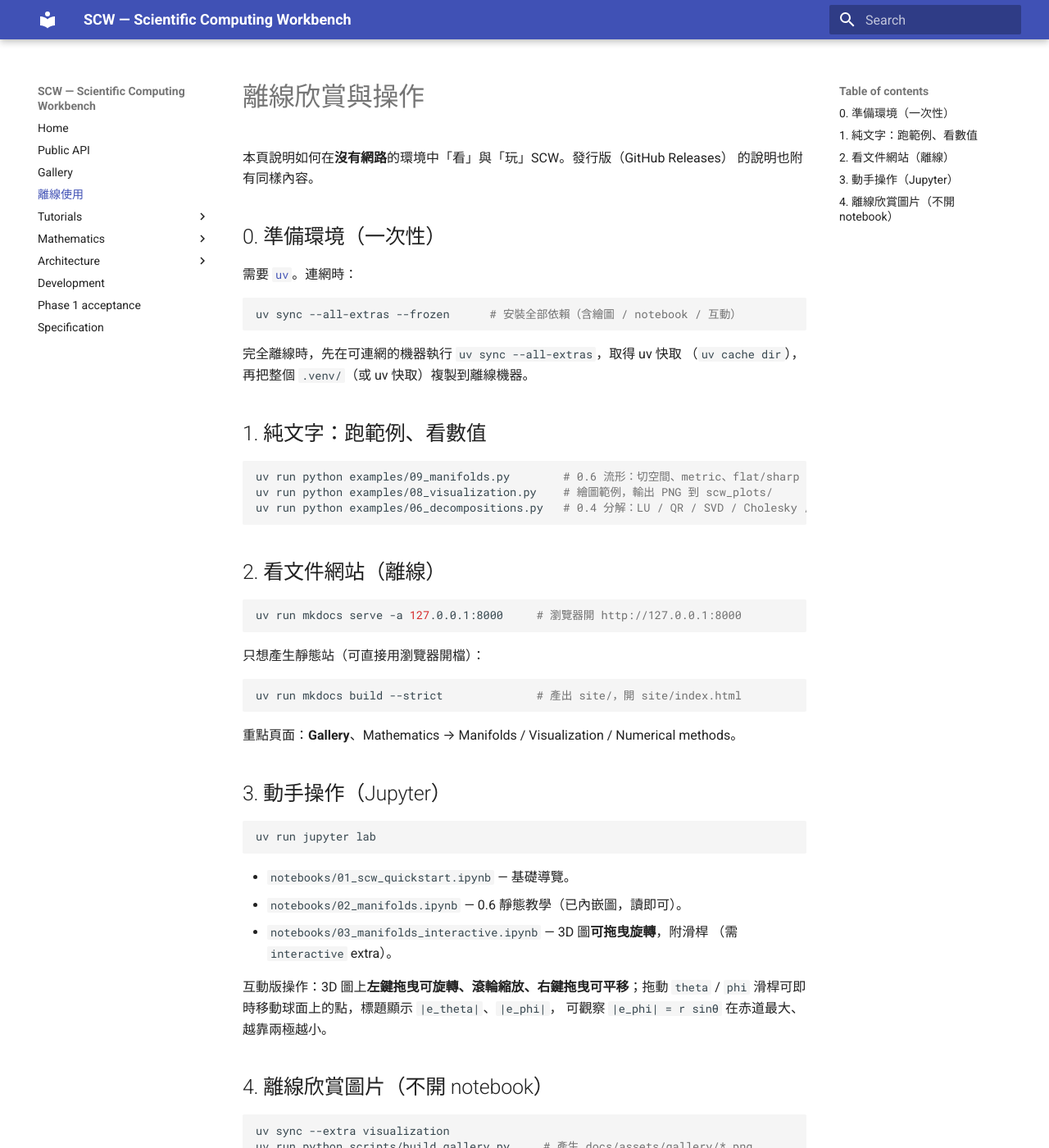
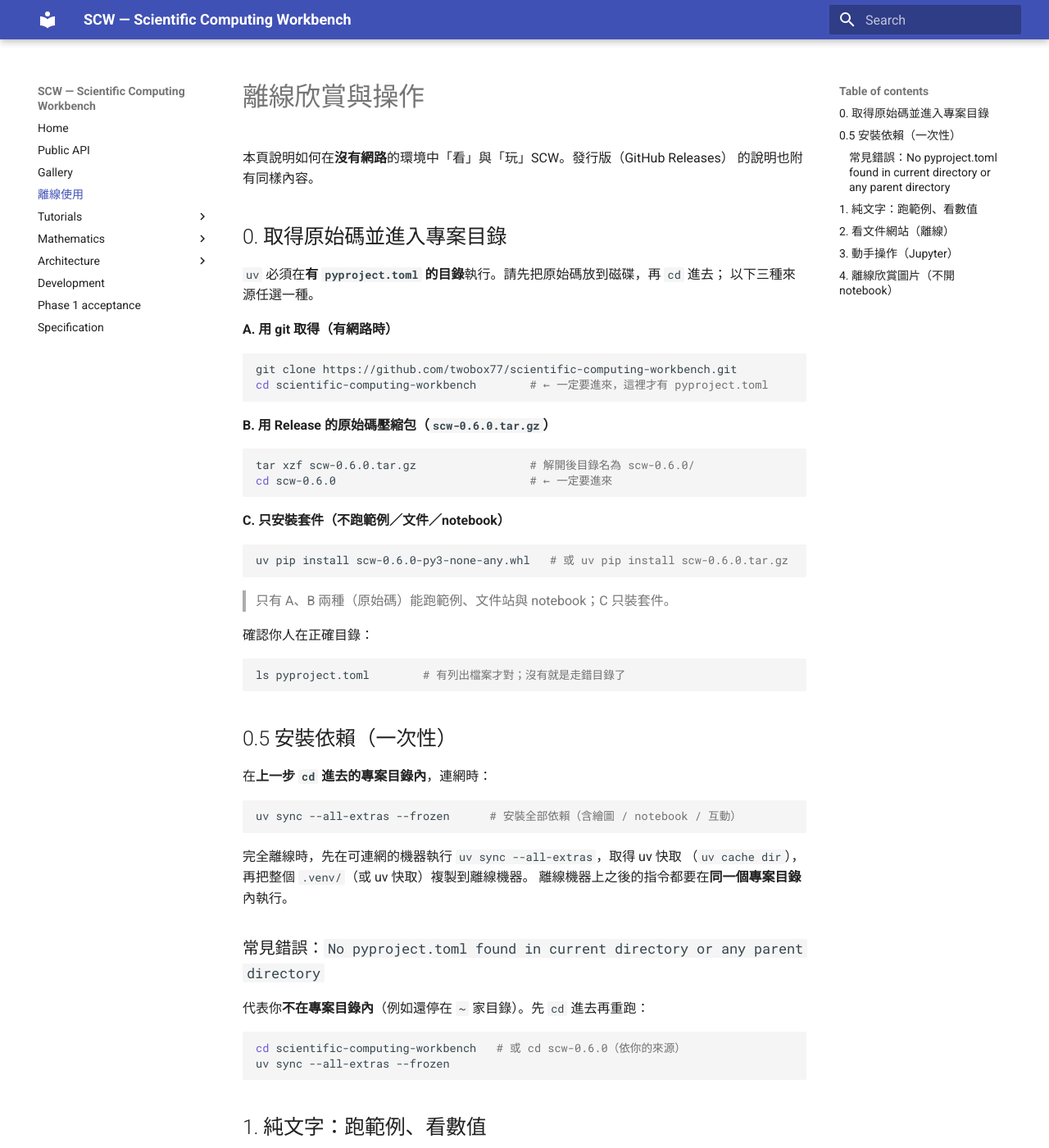
Before and after one commit to twobox77/scientific-computing-workbench, an MkDocs documentation site: the page built from docs/offline.md, in a window 1280 px wide and 1400 px high. Shown: the whole window at 82% size. Built offline with MkDocs 1.6.1 and Material for MkDocs 9.7.7, drawn with Linux system fonts in a browser that asks for light colours.

Commit message:
docs(offline): add "get the source and cd in" step
The offline guide jumped straight to `uv sync`, which fails with
"No `pyproject.toml` found in current directory or any parent directory"
when run from outside the project directory.  Add an explicit step 0 that
covers the three ways to obtain the code (git, release tarball, wheel-only)
and reminds the reader to `cd` in, plus a "common error" section that names
that exact message and its fix.  Mirrored into the v0.4.0/v0.5.0/v0.6.0
release notes.

Co-authored-by: openhands <openhands@all-hands.dev>

````diff
--- a/docs/offline.md
+++ b/docs/offline.md
@@ -3,9 +3,42 @@
 本頁說明如何在**沒有網路**的環境中「看」與「玩」SCW。發行版（GitHub Releases）
 的說明也附有同樣內容。
 
-## 0. 準備環境（一次性）
+## 0. 取得原始碼並進入專案目錄
 
-需要 [`uv`](https://docs.astral.sh/uv/)。連網時：
+`uv` 必須在**有 `pyproject.toml` 的目錄**執行。請先把原始碼放到磁碟，再 `cd` 進去；
+以下三種來源任選一種。
+
+**A. 用 git 取得（有網路時）**
+
+```bash
+git clone https://github.com/twobox77/scientific-computing-workbench.git
+cd scientific-computing-workbench        # ← 一定要進來，這裡才有 pyproject.toml
+```
+
+**B. 用 Release 的原始碼壓縮包（`scw-0.6.0.tar.gz`）**
+
+```bash
+tar xzf scw-0.6.0.tar.gz                 # 解開後目錄名為 scw-0.6.0/
+cd scw-0.6.0                             # ← 一定要進來
+```
+
+**C. 只安裝套件（不跑範例／文件／notebook）**
+
+```bash
+uv pip install scw-0.6.0-py3-none-any.whl   # 或 uv pip install scw-0.6.0.tar.gz
+```
+
+> 只有 A、B 兩種（原始碼）能跑範例、文件站與 notebook；C 只裝套件。
+
+確認你人在正確目錄：
+
+```bash
+ls pyproject.toml        # 有列出檔案才對；沒有就是走錯目錄了
+```
+
+## 0.5 安裝依賴（一次性）
+
+在**上一步 `cd` 進去的專案目錄內**，連網時：
 
 ```bash
 uv sync --all-extras --frozen      # 安裝全部依賴（含繪圖 / notebook / 互動）
@@ -13,6 +46,16 @@ uv sync --all-extras --frozen      # 安裝全部依賴（含繪圖 / notebook /
 
 完全離線時，先在可連網的機器執行 `uv sync --all-extras`，取得 uv 快取
 （`uv cache dir`），再把整個 `.venv/`（或 uv 快取）複製到離線機器。
+離線機器上之後的指令都要在**同一個專案目錄**內執行。
+
+### 常見錯誤：`No pyproject.toml found in current directory or any parent directory`
+
+代表你**不在專案目錄內**（例如還停在 `~` 家目錄）。先 `cd` 進去再重跑：
+
+```bash
+cd scientific-computing-workbench   # 或 cd scw-0.6.0（依你的來源）
+uv sync --all-extras --frozen
+```
 
 ## 1. 純文字：跑範例、看數值
 
````
